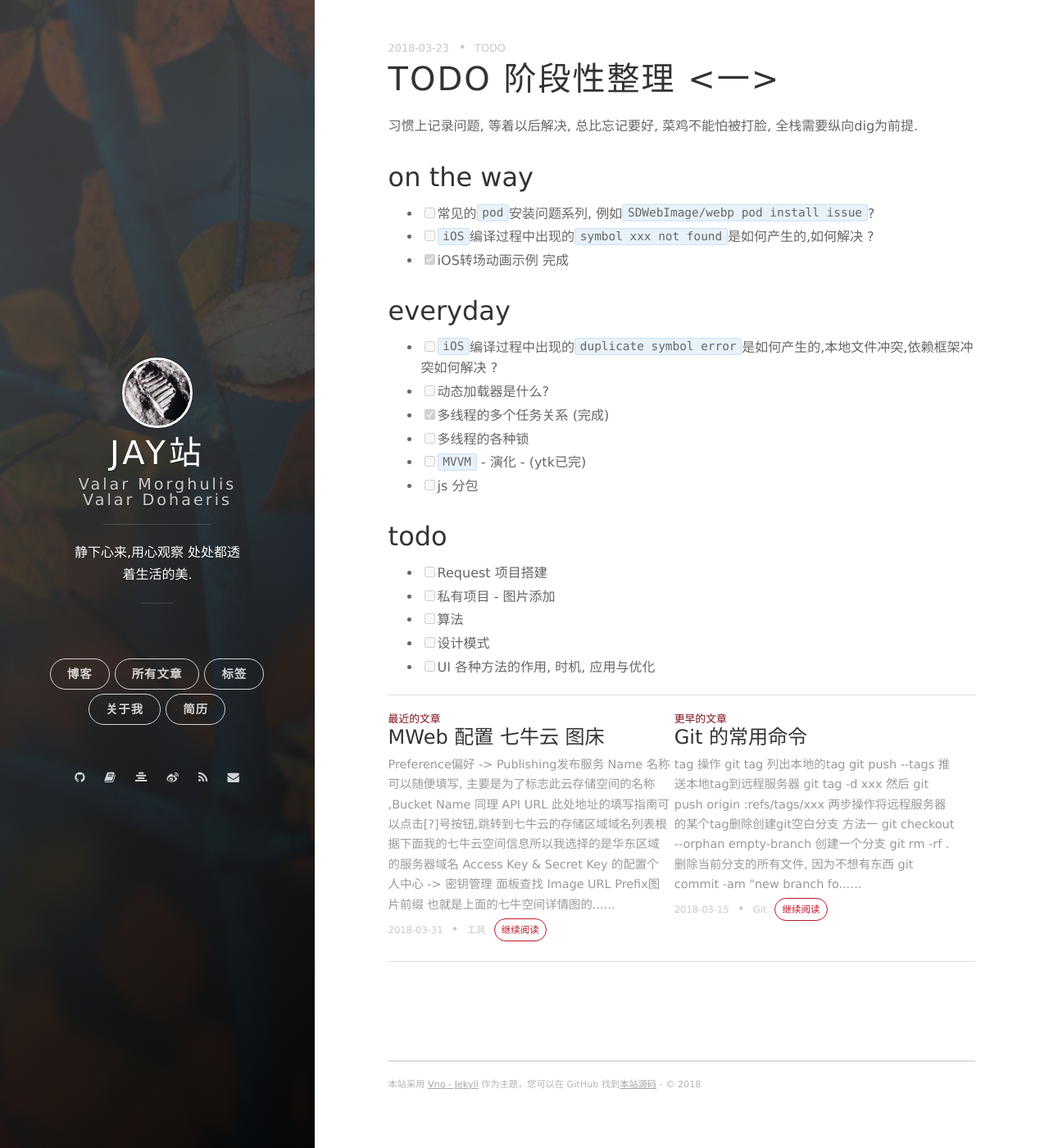
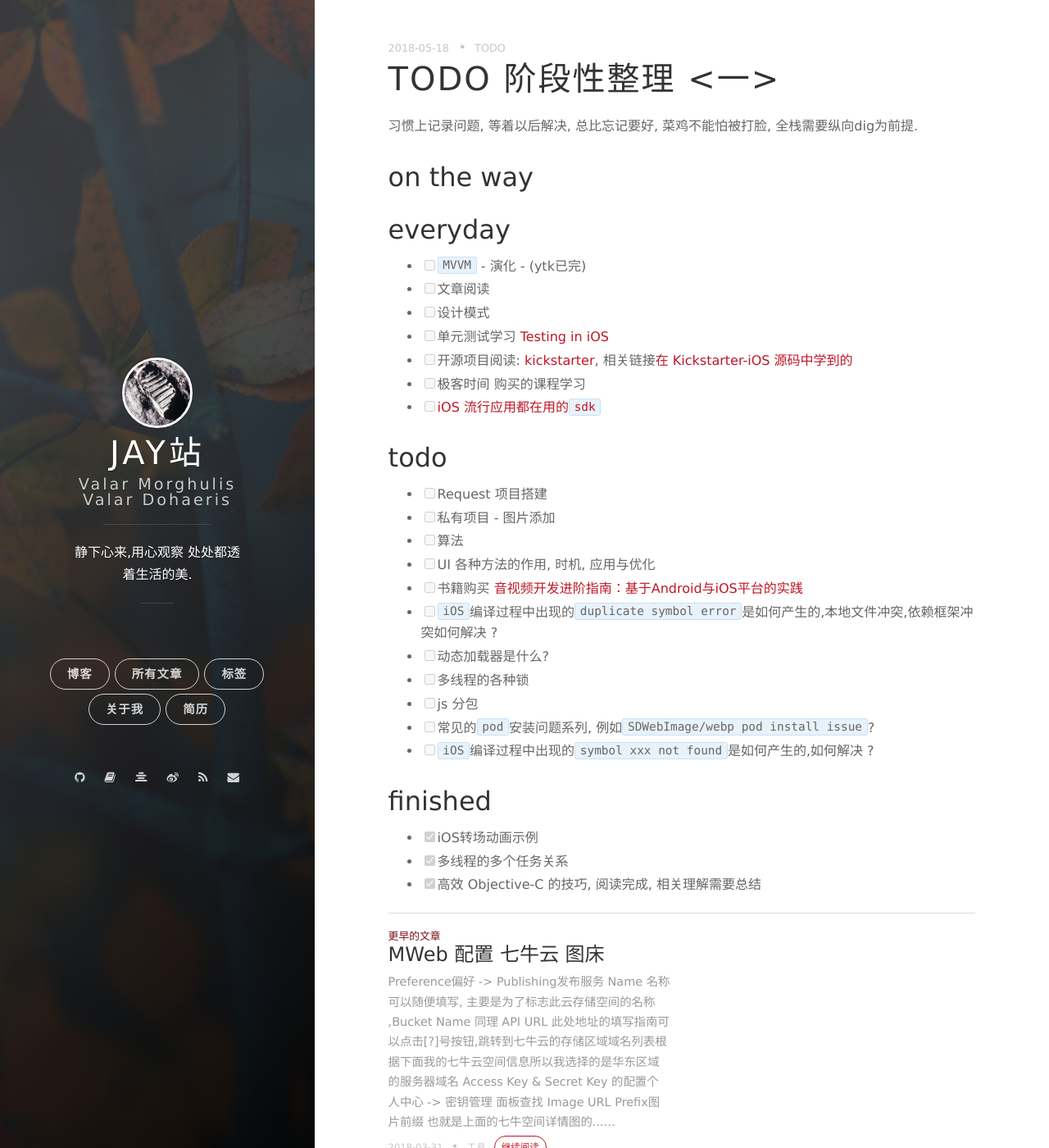
Before and after one commit to manajay/manajay.github.io, a Jekyll site: the page built from _posts/2018-03-14-todo-issue.md, in a window 1280 px wide and 1400 px high. Shown: the whole window at 82% size. Built offline with Jekyll 4.4.1, drawn with Linux system fonts in a browser that asks for light colours; nearby versions of some CDN libraries; comment, search, counter and statistics services are not loaded.

Commit message:
update todo

```diff
--- a/_posts/2018-03-14-todo-issue.md
+++ b/_posts/2018-03-14-todo-issue.md
@@ -2,31 +2,40 @@
 layout: post
 title:  TODO 阶段性整理 <一>
 tag: [TODO]
-date: 2018-03-23 12:42:46 +09:00
+date: 2018-05-18 12:42:46 +09:00
 ---
 
 习惯上记录问题, 等着以后解决, 总比忘记要好, 菜鸡不能怕被打脸, 全栈需要纵向dig为前提.
 
 ##  on the way
 
-* [ ] 常见的`pod`安装问题系列, 例如`SDWebImage/webp pod install issue`?
-* [ ]  `iOS`编译过程中出现的`symbol xxx not found`是如何产生的,如何解决 ?
-* [x]  iOS转场动画示例 完成
 
 ## everyday
 
-* [ ]  `iOS`编译过程中出现的`duplicate symbol error`是如何产生的,本地文件冲突,依赖框架冲突如何解决 ?
-* [ ] 动态加载器是什么?
-* [x] 多线程的多个任务关系 (完成)
-* [ ] 多线程的各种锁
 * [ ] `MVVM` - 演化 - (ytk已完)
-* [ ] js 分包
-
+* [ ] 文章阅读
+* [ ] 设计模式
+* [ ] 单元测试学习 [Testing in iOS](https://videos.raywenderlich.com/courses/105-testing-in-ios/lessons/1?_ga=2.95277404.1190247701.1515328410-485821952.1502437076)
+* [ ] 开源项目阅读: [kickstarter](https://github.com/kickstarter/ios-oss), 相关链接[在 Kickstarter-iOS 源码中学到的](https://zhaoxinyu.me/2017-07-08-ios-oss-1/)
+* [ ] 极客时间 购买的课程学习
+* [ ]  [iOS 流行应用都在用的`sdk`](https://www.appsight.io/)
 
 ## todo
 
 * [ ] Request 项目搭建
 * [ ] 私有项目 - 图片添加
 * [ ] 算法
-* [ ] 设计模式
 * [ ] UI 各种方法的作用, 时机, 应用与优化
+* [ ] 书籍购买 [音视频开发进阶指南：基于Android与iOS平台的实践](https://www.amazon.cn/gp/product/B078PFKS38)
+* [ ]  `iOS`编译过程中出现的`duplicate symbol error`是如何产生的,本地文件冲突,依赖框架冲突如何解决 ?
+* [ ] 动态加载器是什么?
+* [ ] 多线程的各种锁
+* [ ] js 分包
+* [ ] 常见的`pod`安装问题系列, 例如`SDWebImage/webp pod install issue`?
+* [ ]  `iOS`编译过程中出现的`symbol xxx not found`是如何产生的,如何解决 ?
+
+## finished
+
+* [x]  iOS转场动画示例
+* [x] 多线程的多个任务关系
+* [x]  高效 Objective-C 的技巧, 阅读完成, 相关理解需要总结
```
